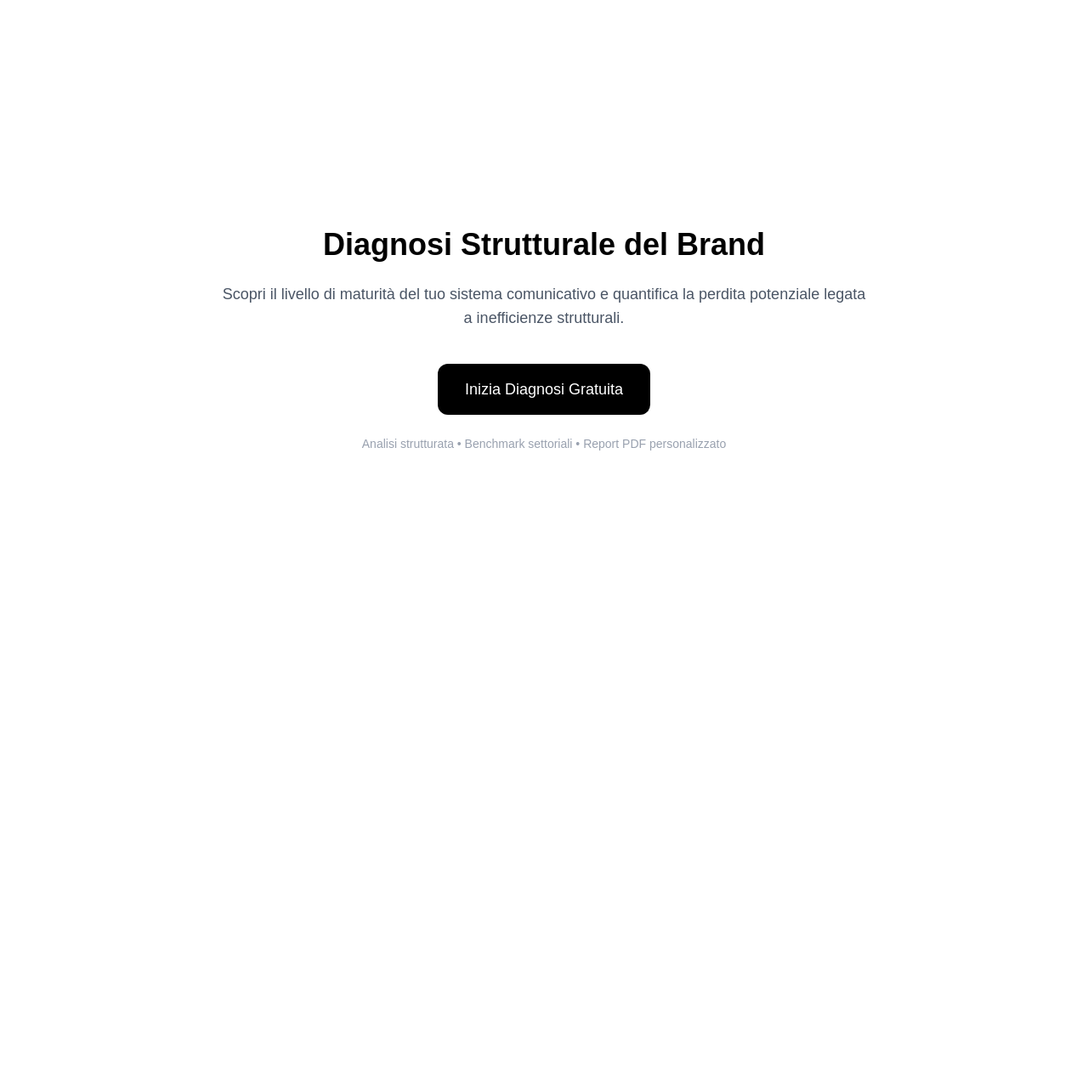
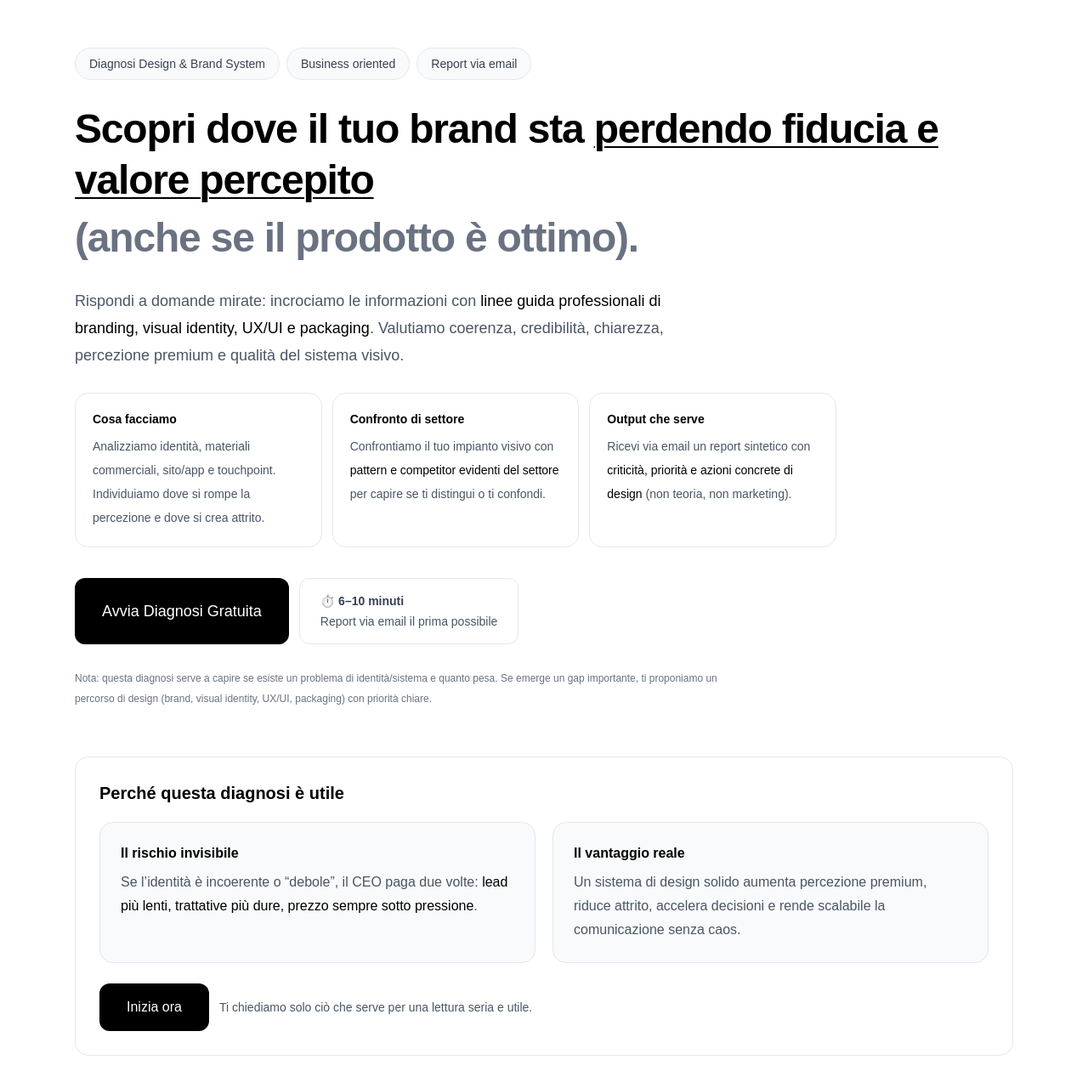
Before and after one commit to IAMStudioTO/BOS, a Next.js app in the folder apps/web/: page / in a window 1280 px wide. Shown: the top 1280 px of the page at 85% size. Before the commit the page ends 800 px from the top, so only its background shows below. Built offline with nearby package versions, Linux system fonts and the light colour scheme.

Commit message:
feat(web): upgrade landing business-oriented

```diff
--- a/apps/web/app/page.tsx
+++ b/apps/web/app/page.tsx
@@ -1,26 +1,140 @@
 export default function Home() {
   return (
-    <main className="min-h-screen bg-white text-black flex items-center justify-center px-6">
-      <div className="max-w-3xl w-full text-center">
-        <h1 className="text-4xl font-bold mb-6">
-          Diagnosi Strutturale del Brand
+    <main className="min-h-screen bg-white text-black">
+      <div className="mx-auto max-w-6xl px-6 py-14">
+        {/* HERO */}
+        <header className="space-y-7">
+          <div className="inline-flex flex-wrap items-center gap-2">
+            <span className="rounded-full border border-gray-200 bg-gray-50 px-4 py-2 text-sm text-gray-700">
+              Diagnosi Design & Brand System
+            </span>
+            <span className="rounded-full border border-gray-200 bg-gray-50 px-4 py-2 text-sm text-gray-700">
+              Business oriented
+            </span>
+            <span className="rounded-full border border-gray-200 bg-gray-50 px-4 py-2 text-sm text-gray-700">
+              Report via email
+            </span>
+          </div>
+
+          <h1 className="text-4xl sm:text-5xl font-bold tracking-tight leading-tight">
+            Scopri dove il tuo brand sta{" "}
+            <span className="underline decoration-2 underline-offset-4">
+              perdendo fiducia e valore percepito
+            </span>{" "}
+            <span className="block text-gray-500 font-semibold mt-2">
+              (anche se il prodotto è ottimo).
+            </span>
           </h1>
 
-        <p className="text-lg text-gray-600 mb-10">
-          Scopri il livello di maturità del tuo sistema comunicativo e
-          quantifica la perdita potenziale legata a inefficienze strutturali.
+          <p className="text-lg text-gray-600 max-w-3xl leading-8">
+            Rispondi a domande mirate: incrociamo le informazioni con{" "}
+            <span className="font-medium text-black">
+              linee guida professionali di branding, visual identity, UX/UI e
+              packaging
+            </span>
+            . Valutiamo coerenza, credibilità, chiarezza, percezione premium e
+            qualità del sistema visivo.
           </p>
 
+          <div className="grid grid-cols-1 md:grid-cols-3 gap-3 max-w-4xl">
+            <div className="rounded-2xl border border-gray-200 p-5">
+              <p className="text-sm font-semibold">Cosa facciamo</p>
+              <p className="text-sm text-gray-600 mt-2 leading-7">
+                Analizziamo identità, materiali commerciali, sito/app e
+                touchpoint. Individuiamo dove si rompe la percezione e dove si
+                crea attrito.
+              </p>
+            </div>
+
+            <div className="rounded-2xl border border-gray-200 p-5">
+              <p className="text-sm font-semibold">Confronto di settore</p>
+              <p className="text-sm text-gray-600 mt-2 leading-7">
+                Confrontiamo il tuo impianto visivo con{" "}
+                <span className="font-medium text-black">
+                  pattern e competitor evidenti del settore
+                </span>{" "}
+                per capire se ti distingui o ti confondi.
+              </p>
+            </div>
+
+            <div className="rounded-2xl border border-gray-200 p-5">
+              <p className="text-sm font-semibold">Output che serve</p>
+              <p className="text-sm text-gray-600 mt-2 leading-7">
+                Ricevi via email un report sintetico con{" "}
+                <span className="font-medium text-black">
+                  criticità, priorità e azioni concrete di design
+                </span>{" "}
+                (non teoria, non marketing).
+              </p>
+            </div>
+          </div>
+
+          <div className="flex flex-col sm:flex-row gap-3 pt-2">
             <a
               href="/diagnosi"
-          className="inline-block bg-black text-white px-8 py-4 rounded-xl text-lg font-medium hover:opacity-80 transition"
+              className="inline-flex items-center justify-center rounded-xl bg-black px-8 py-4 text-white text-lg font-medium hover:opacity-90 transition"
             >
-          Inizia Diagnosi Gratuita
+              Avvia Diagnosi Gratuita
             </a>
 
-        <p className="text-sm text-gray-400 mt-6">
-          Analisi strutturata • Benchmark settoriali • Report PDF personalizzato
+            <div className="rounded-xl border border-gray-200 px-6 py-4 text-sm text-gray-700">
+              <div className="font-semibold">⏱️ 6–10 minuti</div>
+              <div className="text-gray-600 mt-1">
+                Report via email il prima possibile
+              </div>
+            </div>
+          </div>
+
+          <p className="text-xs text-gray-500 max-w-3xl leading-6">
+            Nota: questa diagnosi serve a capire se esiste un problema di
+            identità/sistema e quanto pesa. Se emerge un gap importante, ti
+            proponiamo un percorso di design (brand, visual identity, UX/UI,
+            packaging) con priorità chiare.
           </p>
+        </header>
+
+        {/* SEZIONE "PERCHÉ È IMPORTANTE" */}
+        <section className="mt-14">
+          <div className="rounded-2xl border border-gray-200 p-7">
+            <h2 className="text-xl font-bold">Perché questa diagnosi è utile</h2>
+
+            <div className="mt-5 grid grid-cols-1 md:grid-cols-2 gap-5">
+              <div className="rounded-2xl bg-gray-50 border border-gray-200 p-6">
+                <p className="font-semibold">Il rischio invisibile</p>
+                <p className="text-gray-600 mt-2 leading-7">
+                  Se l’identità è incoerente o “debole”, il CEO paga due volte:
+                  <span className="font-medium text-black">
+                    {" "}
+                    lead più lenti, trattative più dure, prezzo sempre sotto
+                    pressione
+                  </span>
+                  .
+                </p>
+              </div>
+
+              <div className="rounded-2xl bg-gray-50 border border-gray-200 p-6">
+                <p className="font-semibold">Il vantaggio reale</p>
+                <p className="text-gray-600 mt-2 leading-7">
+                  Un sistema di design solido aumenta percezione premium,
+                  riduce attrito, accelera decisioni e rende scalabile la
+                  comunicazione senza caos.
+                </p>
+              </div>
+            </div>
+
+            <div className="mt-6 flex flex-col sm:flex-row gap-3">
+              <a
+                href="/diagnosi"
+                className="inline-flex items-center justify-center rounded-xl bg-black px-8 py-4 text-white font-medium hover:opacity-90 transition"
+              >
+                Inizia ora
+              </a>
+              <p className="text-sm text-gray-600 self-center">
+                Ti chiediamo solo ciò che serve per una lettura seria e utile.
+              </p>
+            </div>
+          </div>
+        </section>
       </div>
     </main>
   );
```
Lines whose indentation alone changed are shown as unchanged.
